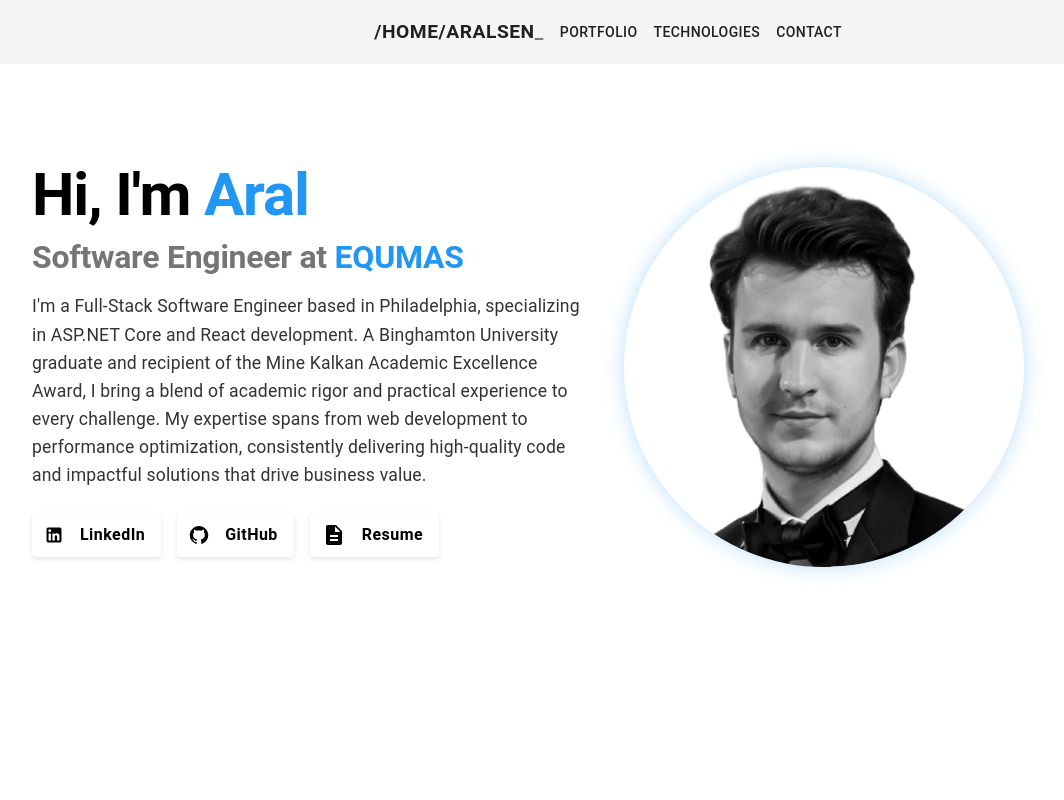
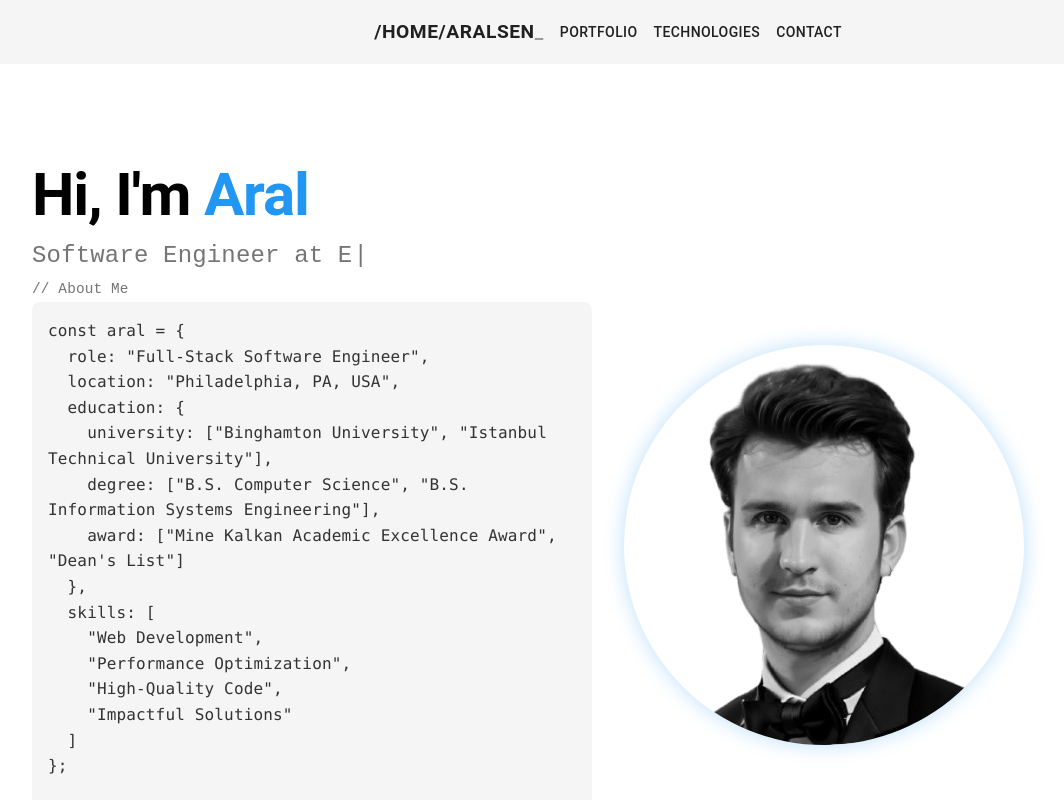
Before and after one commit to aralsen/portfolio, a React (Create React App) app: page / in a window 1280 px wide. Shown: the top 800 px of the page, without its empty margins (32-1096 px from the left). Built offline with nearby package versions, Linux system fonts and the light colour scheme.

Commit message:
feat: home page

```diff
--- a/package.json
+++ b/package.json
@@ -17,6 +17,7 @@
     "react-router-dom": "^6.26.1",
     "react-scripts": "5.0.1",
     "swiper": "^11.1.10",
+    "typewriter-effect": "^2.21.0",
     "web-vitals": "^2.1.4"
   },
   "scripts": {
--- a/src/components/Home.tsx
+++ b/src/components/Home.tsx
@@ -3,6 +3,7 @@
 import LinkedInIcon from '@mui/icons-material/LinkedIn';
 import GitHubIcon from '@mui/icons-material/GitHub';
 import DescriptionIcon from '@mui/icons-material/Description';
+import Typewriter from 'typewriter-effect';
 import aralImage from '../assets/aral.png';
 import aralResume from '../assets/Aral_Sen_Resume.pdf';
 
@@ -56,28 +57,62 @@
           >
             Hi, I'm <span style={{ color: '#2196F3' }}>Aral</span>
           </Typography>
-          <Typography
-            variant="h2"
+          <Box sx={{
+            fontFamily: 'monospace',
+            fontSize: { xs: '1.2rem', md: '1.5rem' },
+            color: '#757575',
+            marginBottom: '1rem',
+            height: '2em',
+          }}>
+            <Typewriter
+              options={{
+                strings: ['Software Engineer at EQUMAS', 'Full-Stack Developer'],
+                autoStart: true,
+                loop: true,
+              }}
+            />
+          </Box>
+          <Box
             sx={{
-              fontWeight: 600,
-              fontSize: { xs: '1.5rem', md: '2rem' },
-              color: '#757575',
-              marginBottom: '1rem',
-            }}
-          >
-            Software Engineer at <Box component="span" sx={{ color: '#2196F3' }}>EQUMAS</Box>
-          </Typography>
-          <Typography
-            variant="body1"
-            sx={{
-              fontSize: { xs: '1rem', md: '1.1rem' },
+              backgroundColor: '#f5f5f5',
+              borderRadius: '8px',
+              padding: '1rem',
+              fontFamily: 'monospace',
+              fontSize: { xs: '0.9rem', md: '1rem' },
               lineHeight: 1.6,
               color: '#333333',
               marginBottom: '1.5rem',
+              position: 'relative',
+              '&::before': {
+                content: '"// About Me"',
+                position: 'absolute',
+                top: '-1.5rem',
+                left: '0',
+                color: '#757575',
+                fontSize: '0.9rem',
+              }
             }}
           >
-            I'm a Full-Stack Software Engineer based in Philadelphia, specializing in ASP.NET Core and React development. A Binghamton University graduate and recipient of the Mine Kalkan Academic Excellence Award, I bring a blend of academic rigor and practical experience to every challenge. My expertise spans from web development to performance optimization, consistently delivering high-quality code and impactful solutions that drive business value.
-          </Typography>
+            <pre style={{ whiteSpace: 'pre-wrap', wordWrap: 'break-word' }}>
+              {`const aral = {
+  role: "Full-Stack Software Engineer",
+  location: "Philadelphia, PA, USA",
+  education: {
+    university: ["Binghamton University", "Istanbul Technical University"],
+    degree: ["B.S. Computer Science", "B.S. Information Systems Engineering"],
+    award: ["Mine Kalkan Academic Excellence Award", "Dean's List"]
+  },
+  skills: [
+    "Web Development",
+    "Performance Optimization",
+    "High-Quality Code",
+    "Impactful Solutions"
+  ]
+};
+
+// Delivering business value through code`}
+            </pre>
+          </Box>
           <Box sx={{ mt: 2 }}>
             <Button
               variant="contained"
```
Also changed, not shown: 1 other file (tests, documents, lock files or other folders).
